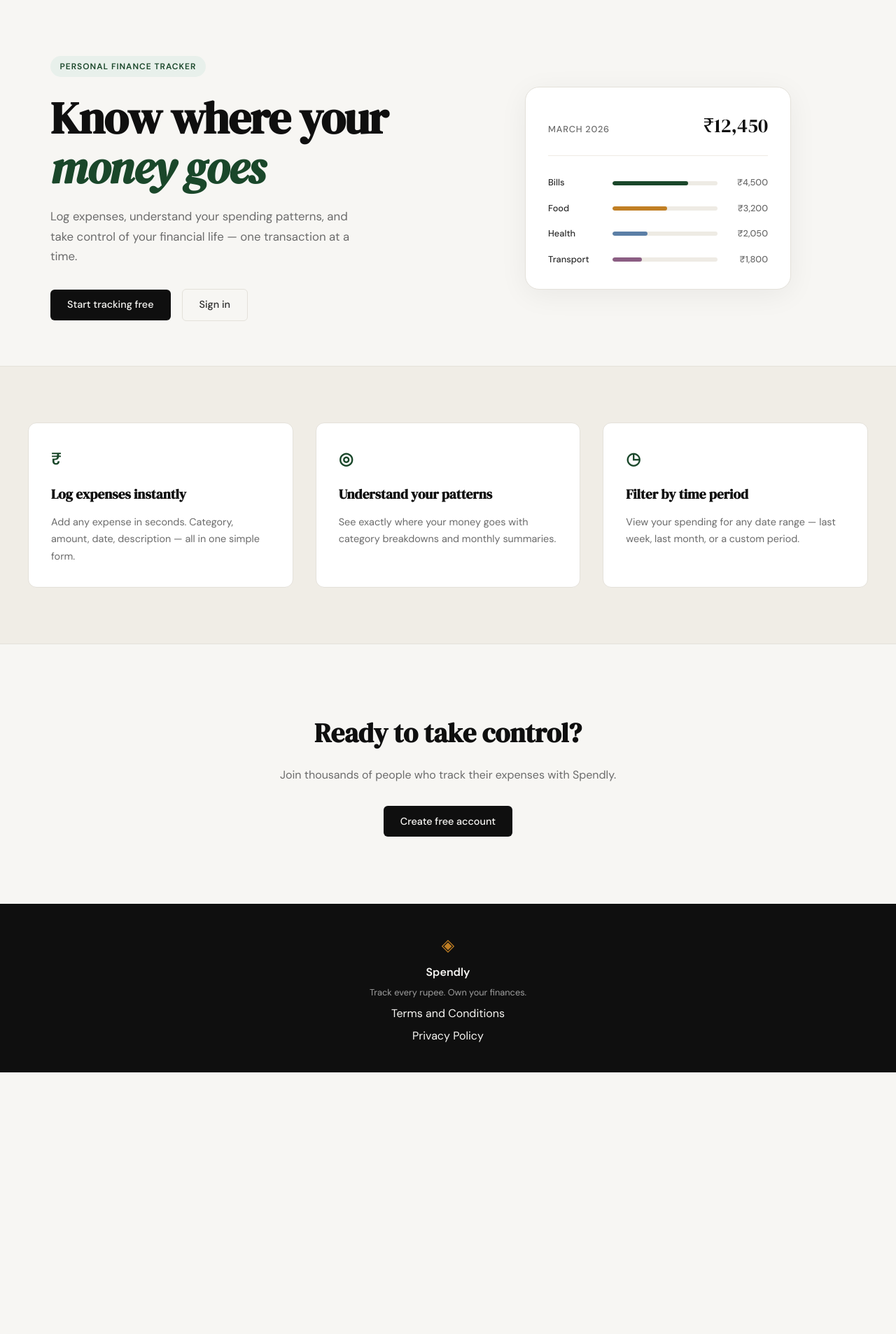
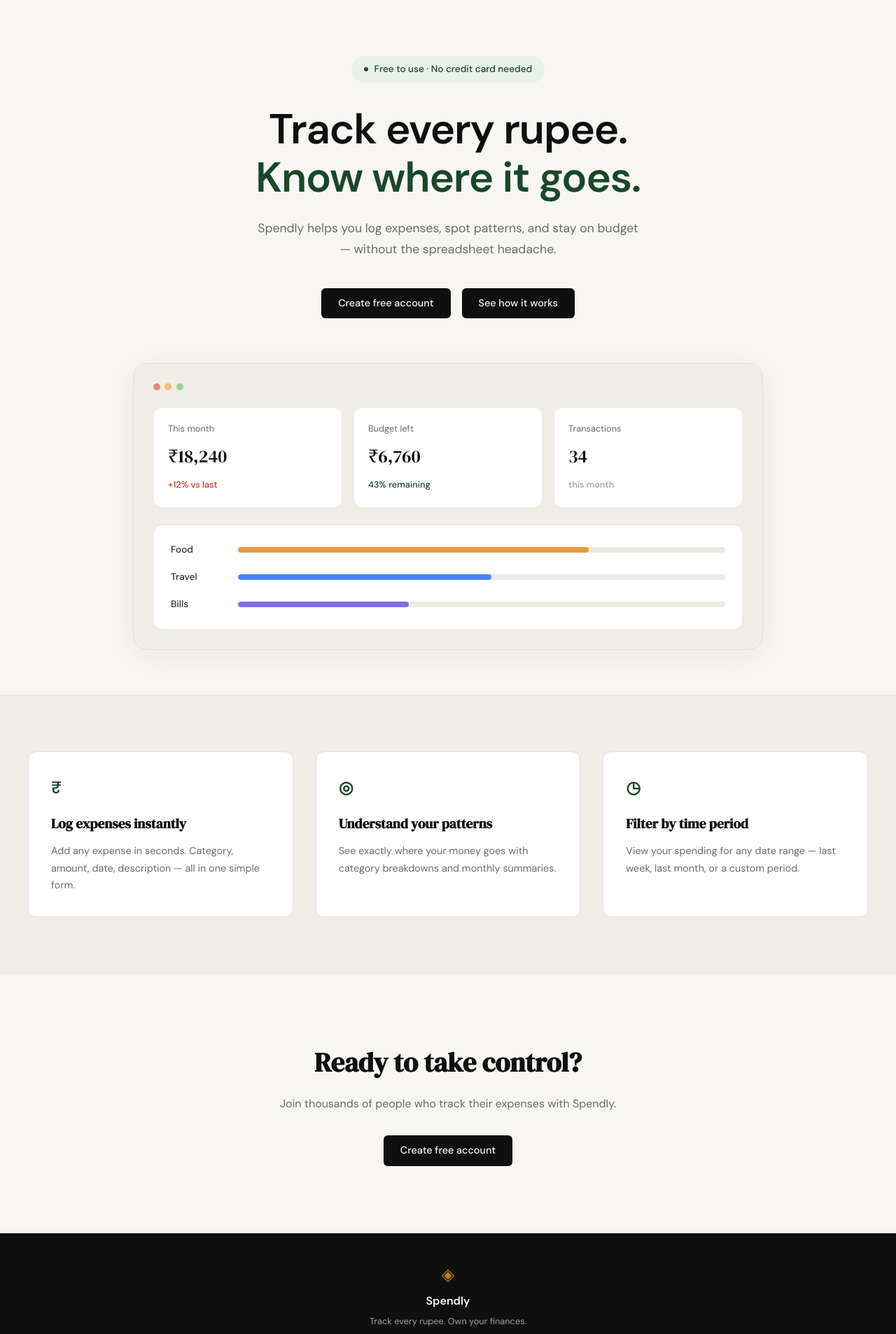
Before and after one commit to sivaram1326/spendly, a Flask app: page / in a window 1280 px wide. Shown: the part 61-1968 px from the top of the page at 70% size. Before the commit the page ends 1594 px from the top, so only its background shows below. Run offline with Flask 3, Linux system fonts and the light colour scheme.

Commit message:
landing: redesign hero section to match mockup

```diff
--- a/static/css/style.css
+++ b/static/css/style.css
@@ -125,53 +125,64 @@ a { color: inherit; text-decoration: none; }
 
 .hero {
     padding: 5rem 2rem 4rem;
-    display: grid;
-    grid-template-columns: 1fr 1fr;
-    gap: 4rem;
+    display: flex;
+    flex-direction: column;
     align-items: center;
+    text-align: center;
     max-width: var(--max-width);
     margin: 0 auto;
 }
 
 .hero-badge {
-    display: inline-block;
+    display: inline-flex;
+    align-items: center;
+    gap: 0.55rem;
     background: var(--accent-light);
     color: var(--accent);
-    font-size: 0.75rem;
-    font-weight: 600;
-    letter-spacing: 0.08em;
-    text-transform: uppercase;
-    padding: 0.35rem 0.85rem;
+    font-size: 0.85rem;
+    font-weight: 500;
+    padding: 0.5rem 1.1rem;
     border-radius: 999px;
+    margin-bottom: 2rem;
+}
+
+.hero-badge-dot {
+    width: 6px;
+    height: 6px;
+    border-radius: 50%;
+    background: var(--accent);
+    flex-shrink: 0;
+}
+
+.hero-title {
+    font-family: var(--font-body);
+    font-weight: 700;
+    font-size: clamp(2.5rem, 5vw, 3.75rem);
+    line-height: 1.15;
+    letter-spacing: -0.02em;
+    color: var(--ink);
     margin-bottom: 1.5rem;
 }
 
-.hero-title {
-    font-family: var(--font-display);
-    font-size: clamp(2.5rem, 5vw, 4rem);
-    line-height: 1.1;
-    letter-spacing: -0.02em;
-    color: var(--ink);
-    margin-bottom: 1.25rem;
-}
-
-.hero-title em {
-    font-style: italic;
+.hero-title-accent {
+    display: block;
     color: var(--accent);
 }
 
 .hero-subtitle {
-    font-size: 1.05rem;
+    font-size: 1.1rem;
     color: var(--ink-muted);
     line-height: 1.7;
-    max-width: 460px;
-    margin-bottom: 2rem;
+    max-width: 560px;
+    margin: 0 auto 2.5rem;
 }
 
 .hero-actions {
     display: flex;
     gap: 1rem;
     align-items: center;
+    justify-content: center;
+    margin-bottom: 4rem;
 }
 
 /* ------------------------------------------------------------------ */
@@ -181,58 +192,96 @@ a { color: inherit; text-decoration: none; }
 .hero-visual {
     display: flex;
     justify-content: center;
+    width: 100%;
 }
 
 .mock-card {
-    background: var(--paper-card);
+    background: var(--paper-warm);
     border: 1px solid var(--border);
     border-radius: var(--radius-lg);
-    padding: 2rem;
+    padding: 1.75rem;
     width: 100%;
-    max-width: 380px;
+    max-width: 900px;
     box-shadow: 0 8px 40px rgba(0,0,0,0.06);
 }
 
-.mock-card-header {
+.mock-card-dots {
     display: flex;
-    justify-content: space-between;
-    align-items: baseline;
-    margin-bottom: 1.75rem;
-    padding-bottom: 1.25rem;
-    border-bottom: 1px solid var(--border-soft);
+    gap: 0.4rem;
+    margin-bottom: 1.5rem;
 }
 
-.mock-label {
-    font-size: 0.8rem;
-    font-weight: 500;
-    color: var(--ink-muted);
-    text-transform: uppercase;
-    letter-spacing: 0.06em;
+.dot {
+    width: 10px;
+    height: 10px;
+    border-radius: 50%;
 }
 
-.mock-total {
-    font-family: var(--font-display);
-    font-size: 1.75rem;
-    color: var(--ink);
+.dot-red { background: #e8877a; }
+.dot-yellow { background: #ecc373; }
+.dot-green { background: #9bcf9f; }
+
+.mock-stats {
+    display: grid;
+    grid-template-columns: repeat(3, 1fr);
+    gap: 1rem;
+    margin-bottom: 1.5rem;
 }
 
-.mock-bars { display: flex; flex-direction: column; gap: 1rem; }
+.mock-stat {
+    background: var(--paper-card);
+    border: 1px solid var(--border-soft);
+    border-radius: var(--radius-md);
+    padding: 1.25rem;
+    text-align: left;
+}
+
+.mock-stat-label {
+    display: block;
+    font-size: 0.8rem;
+    color: var(--ink-muted);
+    margin-bottom: 0.5rem;
+}
+
+.mock-stat-value {
+    display: block;
+    font-family: var(--font-display);
+    font-size: 1.6rem;
+    color: var(--ink);
+    margin-bottom: 0.4rem;
+}
+
+.mock-stat-delta { font-size: 0.8rem; font-weight: 500; }
+.mock-stat-delta-neg { color: var(--danger); }
+.mock-stat-delta-pos { color: var(--accent); }
+.mock-stat-delta-muted { color: var(--ink-faint); }
+
+.mock-bars-card {
+    background: var(--paper-card);
+    border: 1px solid var(--border-soft);
+    border-radius: var(--radius-md);
+    padding: 1.5rem;
+    display: flex;
+    flex-direction: column;
+    gap: 1.1rem;
+}
 
 .mock-bar-row {
     display: grid;
-    grid-template-columns: 80px 1fr 60px;
+    grid-template-columns: 80px 1fr;
     align-items: center;
-    gap: 0.75rem;
+    gap: 1rem;
 }
 
 .mock-cat {
-    font-size: 0.8rem;
+    font-size: 0.85rem;
     font-weight: 500;
     color: var(--ink-soft);
+    text-align: left;
 }
 
 .mock-bar-track {
-    height: 6px;
+    height: 8px;
     background: var(--border-soft);
     border-radius: 999px;
     overflow: hidden;
@@ -240,21 +289,13 @@ a { color: inherit; text-decoration: none; }
 
 .mock-bar {
     height: 100%;
-    background: var(--accent);
     border-radius: 999px;
     transition: width 0.6s ease;
 }
 
-.mock-bar-2 { background: var(--accent-2); }
-.mock-bar-3 { background: #5b7fa6; }
-.mock-bar-4 { background: #8b5e83; }
-
-.mock-amt {
-    font-size: 0.8rem;
-    font-weight: 500;
-    color: var(--ink-muted);
-    text-align: right;
-}
+.mock-bar-food { background: #e79a3f; }
+.mock-bar-travel { background: #4285f4; }
+.mock-bar-bills { background: #7c6fe8; }
 
 /* ------------------------------------------------------------------ */
 /* Buttons                                                             */
@@ -554,14 +595,8 @@ a { color: inherit; text-decoration: none; }
 /* ------------------------------------------------------------------ */
 
 @media (max-width: 900px) {
-    .hero {
-        grid-template-columns: 1fr;
-        text-align: center;
-    }
-
     .hero-subtitle { max-width: 100%; }
-    .hero-actions { justify-content: center; }
-    .hero-visual { display: none; }
+    .mock-stats { grid-template-columns: 1fr; }
 
     .features-inner { grid-template-columns: 1fr; }
 }
--- a/templates/landing.html
+++ b/templates/landing.html
@@ -6,55 +6,65 @@
 
 <section class="hero">
     <div class="hero-inner">
-        <div class="hero-badge">Personal Finance Tracker</div>
+        <div class="hero-badge">
+            <span class="hero-badge-dot"></span>
+            Free to use · No credit card needed
+        </div>
         <h1 class="hero-title">
-            Know where your<br>
-            <em>money goes</em>
+            Track every rupee.<br>
+            <span class="hero-title-accent">Know where it goes.</span>
         </h1>
         <p class="hero-subtitle">
-            Log expenses, understand your spending patterns,
-            and take control of your financial life —
-            one transaction at a time.
+            Spendly helps you log expenses, spot patterns, and stay
+            on budget — without the spreadsheet headache.
         </p>
         <div class="hero-actions">
-            <a href="{{ url_for('register') }}" class="btn-primary">Start tracking free</a>
-            <a href="{{ url_for('login') }}" class="btn-ghost">Sign in</a>
+            <a href="{{ url_for('register') }}" class="btn-primary">Create free account</a>
+            <a href="#" class="btn-primary">See how it works</a>
         </div>
     </div>
     <div class="hero-visual">
         <div class="mock-card">
-            <div class="mock-card-header">
-                <span class="mock-label">March 2026</span>
-                <span class="mock-total">₹12,450</span>
+            <div class="mock-card-dots">
+                <span class="dot dot-red"></span>
+                <span class="dot dot-yellow"></span>
+                <span class="dot dot-green"></span>
             </div>
-            <div class="mock-bars">
+            <div class="mock-stats">
+                <div class="mock-stat">
+                    <span class="mock-stat-label">This month</span>
+                    <span class="mock-stat-value">₹18,240</span>
+                    <span class="mock-stat-delta mock-stat-delta-neg">+12% vs last</span>
+                </div>
+                <div class="mock-stat">
+                    <span class="mock-stat-label">Budget left</span>
+                    <span class="mock-stat-value">₹6,760</span>
+                    <span class="mock-stat-delta mock-stat-delta-pos">43% remaining</span>
+                </div>
+                <div class="mock-stat">
+                    <span class="mock-stat-label">Transactions</span>
+                    <span class="mock-stat-value">34</span>
+                    <span class="mock-stat-delta mock-stat-delta-muted">this month</span>
+                </div>
+            </div>
+            <div class="mock-bars-card">
+                <div class="mock-bar-row">
+                    <span class="mock-cat">Food</span>
+                    <div class="mock-bar-track">
+                        <div class="mock-bar mock-bar-food" style="width: 72%"></div>
+                    </div>
+                </div>
+                <div class="mock-bar-row">
+                    <span class="mock-cat">Travel</span>
+                    <div class="mock-bar-track">
+                        <div class="mock-bar mock-bar-travel" style="width: 52%"></div>
+                    </div>
+                </div>
                 <div class="mock-bar-row">
                     <span class="mock-cat">Bills</span>
                     <div class="mock-bar-track">
-                        <div class="mock-bar" style="width: 72%"></div>
+                        <div class="mock-bar mock-bar-bills" style="width: 35%"></div>
                     </div>
-                    <span class="mock-amt">₹4,500</span>
-                </div>
-                <div class="mock-bar-row">
-                    <span class="mock-cat">Food</span>
-                    <div class="mock-bar-track">
-                        <div class="mock-bar mock-bar-2" style="width: 52%"></div>
-                    </div>
-                    <span class="mock-amt">₹3,200</span>
-                </div>
-                <div class="mock-bar-row">
-                    <span class="mock-cat">Health</span>
-                    <div class="mock-bar-track">
-                        <div class="mock-bar mock-bar-3" style="width: 33%"></div>
-                    </div>
-                    <span class="mock-amt">₹2,050</span>
-                </div>
-                <div class="mock-bar-row">
-                    <span class="mock-cat">Transport</span>
-                    <div class="mock-bar-track">
-                        <div class="mock-bar mock-bar-4" style="width: 28%"></div>
-                    </div>
-                    <span class="mock-amt">₹1,800</span>
                 </div>
             </div>
         </div>
```
